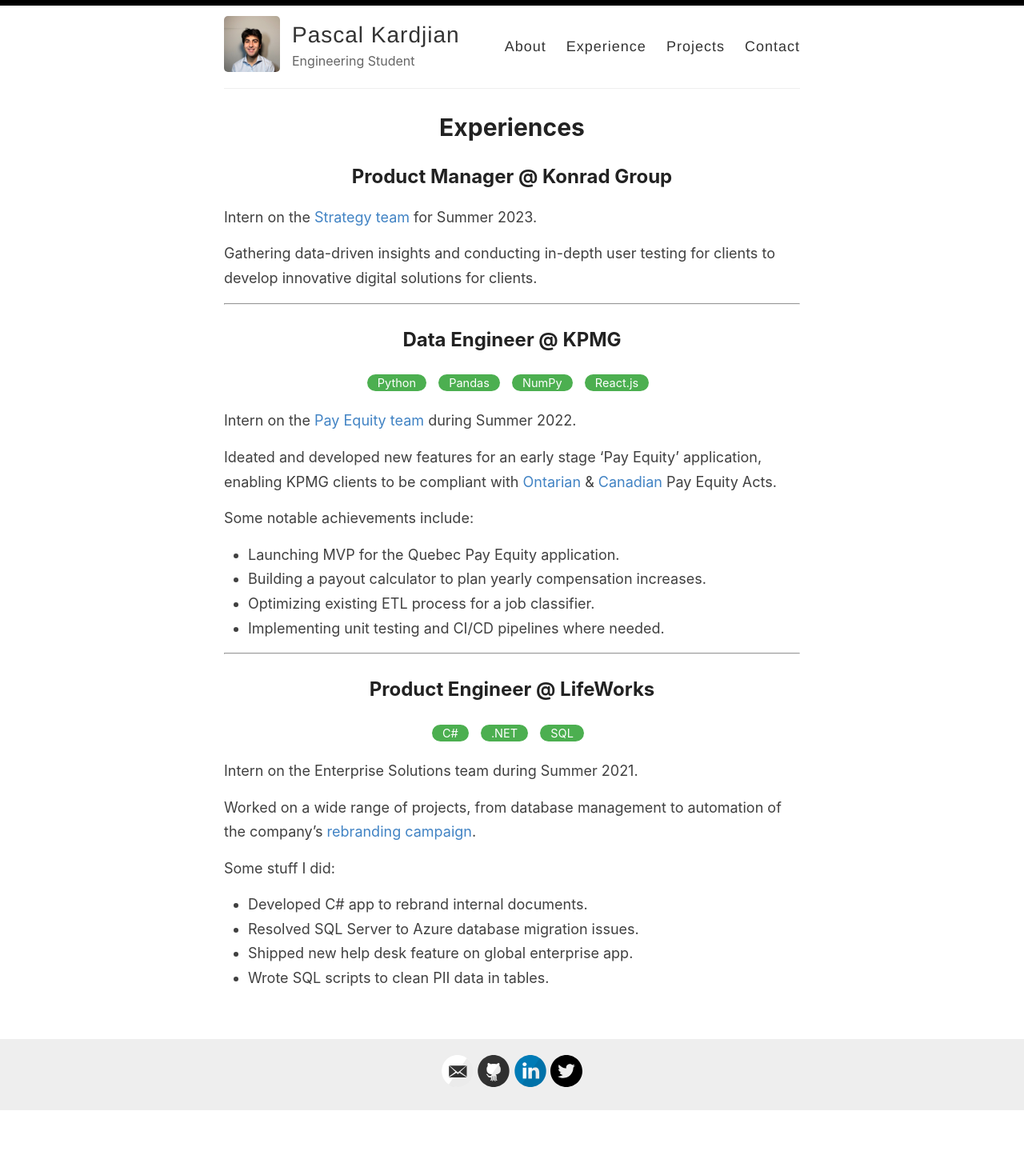
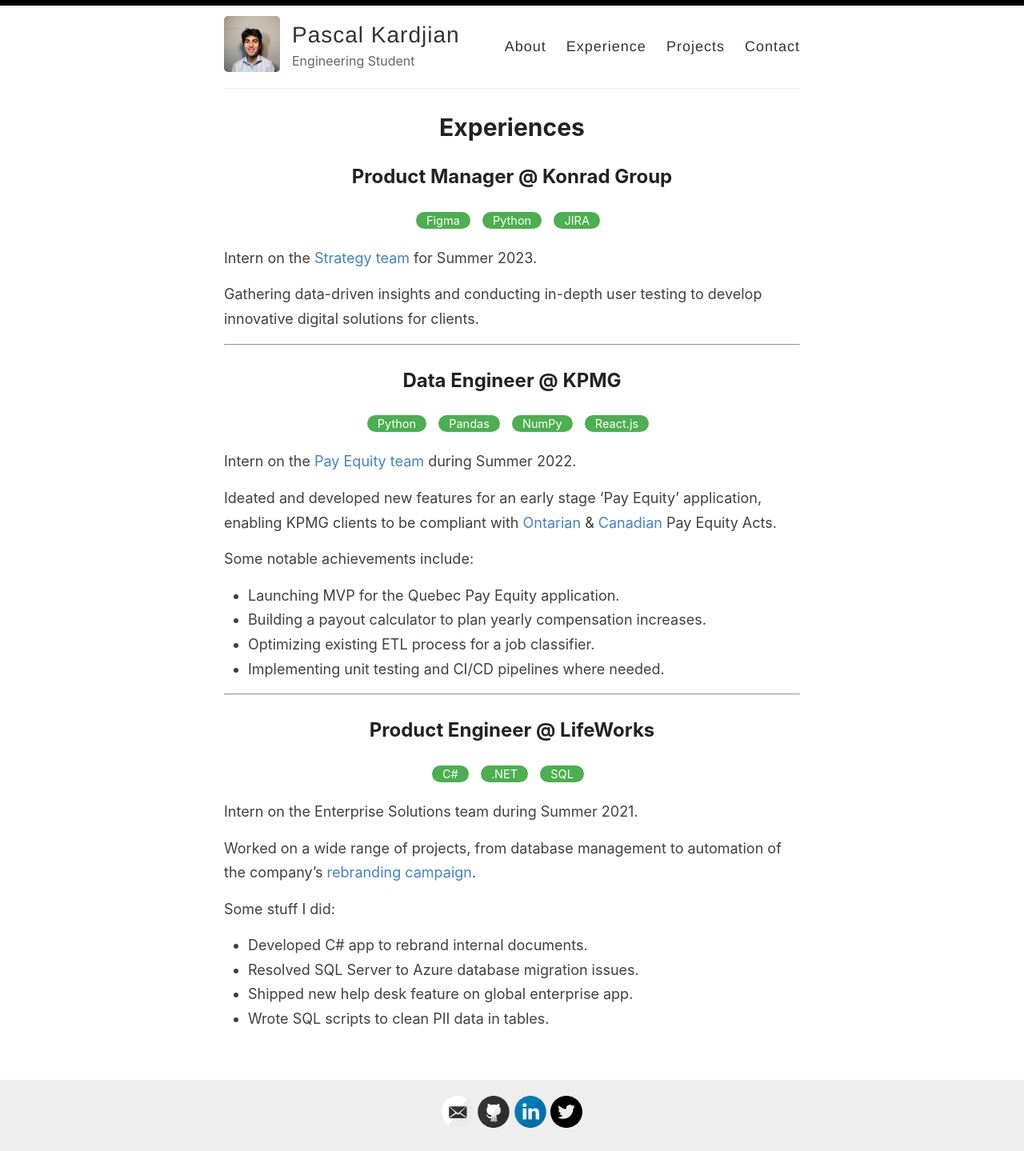
Before and after one commit to pkardjian/pkardjian.github.io, a Jekyll site: the page built from _pages/experience.md, in a window 1280 px wide. Shown: the whole page at 80% size. Built offline with Jekyll 4.4.1, drawn with Linux system fonts in a browser that asks for light colours; before the commit the page ends 1388 px from its top, so only the background shows below that.

Commit message:
KG Skills

```diff
--- a/_pages/experience.md
+++ b/_pages/experience.md
@@ -6,9 +6,15 @@
 
 ## Product Manager @ Konrad Group
 
+<div class="post-tags">
+    <a>Figma</a> &nbsp;
+    <a>Python</a> &nbsp;
+    <a>JIRA</a> &nbsp;
+</div>
+
 Intern on the [Strategy team](https://www.konrad.com/capabilities/strategy) for Summer 2023.
 
-Gathering data-driven insights and conducting in-depth user testing for clients to develop innovative digital solutions for clients.
+Gathering data-driven insights and conducting in-depth user testing to develop innovative digital solutions for clients.
 
 ---
 
```
